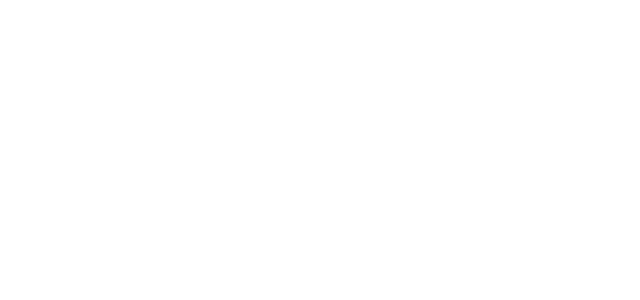
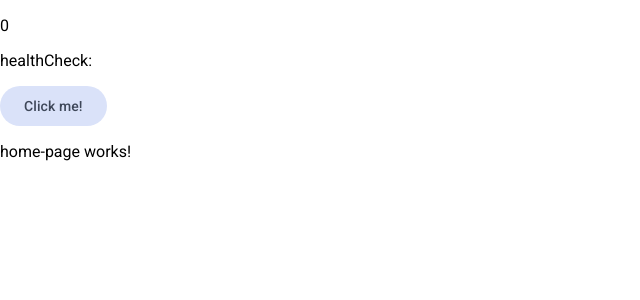
Before and after one commit to amullabaev/gamehub, an Angular app in the folder gamehub-ng/: page / in a window 1280 px wide. Shown: the top 300 px of the page, without its empty margins (0-640 px from the left). Built offline with nearby package versions, Linux system fonts and the light colour scheme; no server answers.

Commit message:
added health api request

```diff
--- a/gamehub-ng/src/app/app.component.html
+++ b/gamehub-ng/src/app/app.component.html
@@ -1 +1,5 @@
 <router-outlet />
+<p>{{ value }}</p>
+<p>healthCheck: {{health}}</p>
+<button matButton="tonal" (click)="handleClick()">Click me!</button>
+<app-home-page></app-home-page>
--- a/gamehub-ng/src/app/app.component.ts
+++ b/gamehub-ng/src/app/app.component.ts
@@ -1,13 +1,43 @@
-import { Component } from '@angular/core';
+import { HttpClient, httpResource } from '@angular/common/http';
+import { Component, inject } from '@angular/core';
 import { RouterOutlet } from '@angular/router';
+import {MatButtonModule} from '@angular/material/button';
+import { HomePageComponent } from './home-page/home-page.component';
+
+type HealthResponse = {
+  status: string;
+}
 
 @Component({
   selector: 'app-root',
-  imports: [RouterOutlet],
+  imports: [RouterOutlet, MatButtonModule, HomePageComponent],
   templateUrl: './app.component.html',
   styleUrl: './app.component.scss',
   standalone: true,
 })
 export class AppComponent {
   title = 'gamehub-ng';
+
+  value = 0
+  health: string | null = null;
+
+  http = inject(HttpClient);
+
+  ngOnInit() {
+    this.http.get<HealthResponse>('http://localhost:3001/api/health')
+      .subscribe({
+        next: (data) => {
+          console.log('Healthcheck:', data.status);
+          this.health = data.status;
+        },
+        error: (error) => {
+          console.error('Error fetching data:', error);
+        }
+      });
+  }
+
+  handleClick() {
+    console.log('Button clicked!');
+    this.value++;
+  }
 }
--- a/gamehub-ng/src/app/app.config.ts
+++ b/gamehub-ng/src/app/app.config.ts
@@ -1,8 +1,13 @@
 import { ApplicationConfig, provideZoneChangeDetection } from '@angular/core';
 import { provideRouter } from '@angular/router';
+import { provideHttpClient } from '@angular/common/http';
 
 import { routes } from './app.routes';
 
 export const appConfig: ApplicationConfig = {
-  providers: [provideZoneChangeDetection({ eventCoalescing: true }), provideRouter(routes)]
+  providers: [
+    provideZoneChangeDetection({ eventCoalescing: true }),
+    provideRouter(routes),
+    provideHttpClient()
+  ]
 };
--- a/pnpm-workspace.yaml
+++ b/pnpm-workspace.yaml
@@ -6,4 +6,5 @@ packages:
 ignoredBuiltDependencies:
   - '@prisma/client'
   - '@prisma/engines'
+  - lmdb
   - prisma
```
Also changed, not shown: 1 other file (tests, documents, lock files or other folders).
